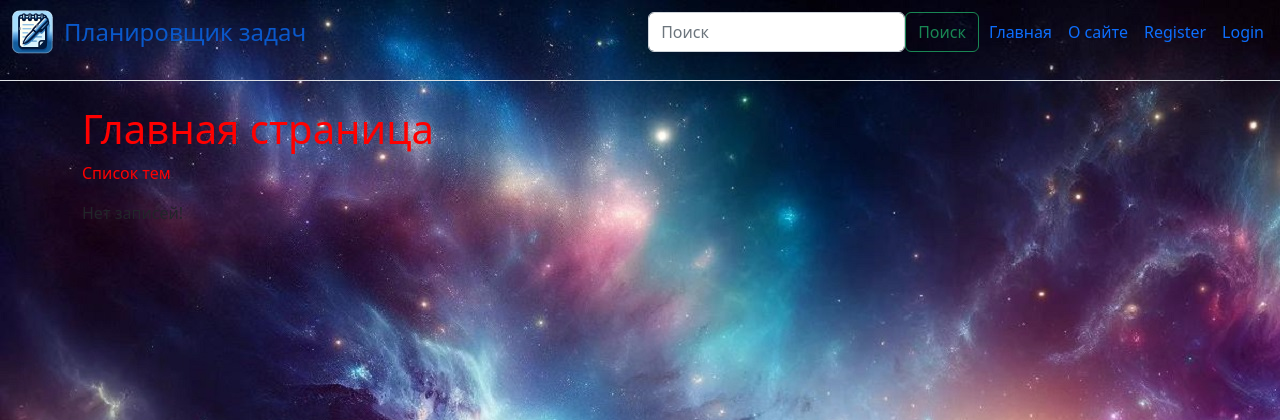
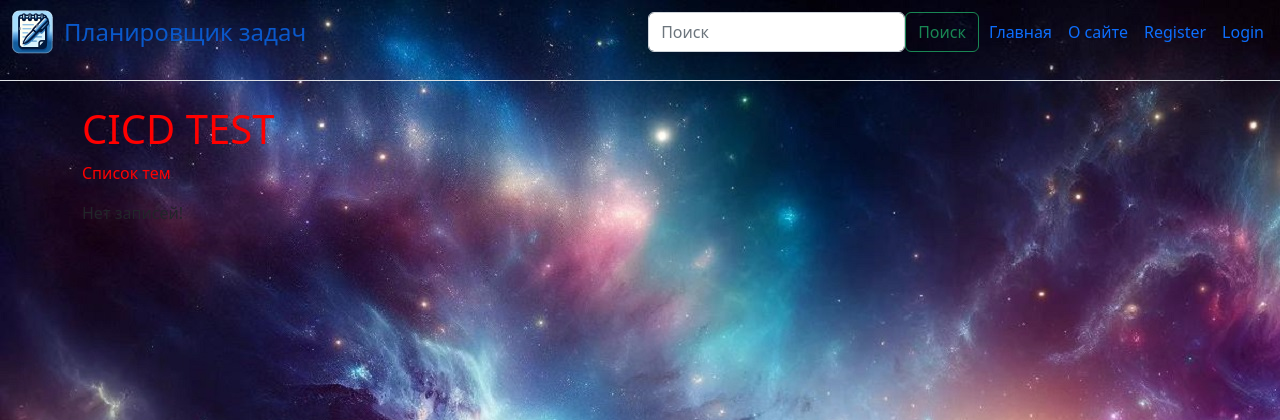
Before and after one commit to DaveWalker777/Taskmanager, a Django app: template main/templates/main/index.html in a window 1280 px wide. Shown: the top 420 px of the page. Run offline with Django 3.2, Linux system fonts and the light colour scheme; the template is opened without the code that fills it, so the values that code supplies are empty.

Commit message:
ci/cd test

```diff
--- a/main/templates/main/index.html
+++ b/main/templates/main/index.html
@@ -10,7 +10,7 @@
     }
 </style>
 {% block content %}
-    <h1 style="color:red">Главная страница</h1>
+    <h1 style="color:red">CICD TEST</h1>
     <p  style="color:red">Список тем</p>
     {% if themes %}
     {% for elem in themes %}
```
Also changed, not shown: .github/workflows/deploy.yml (added).
